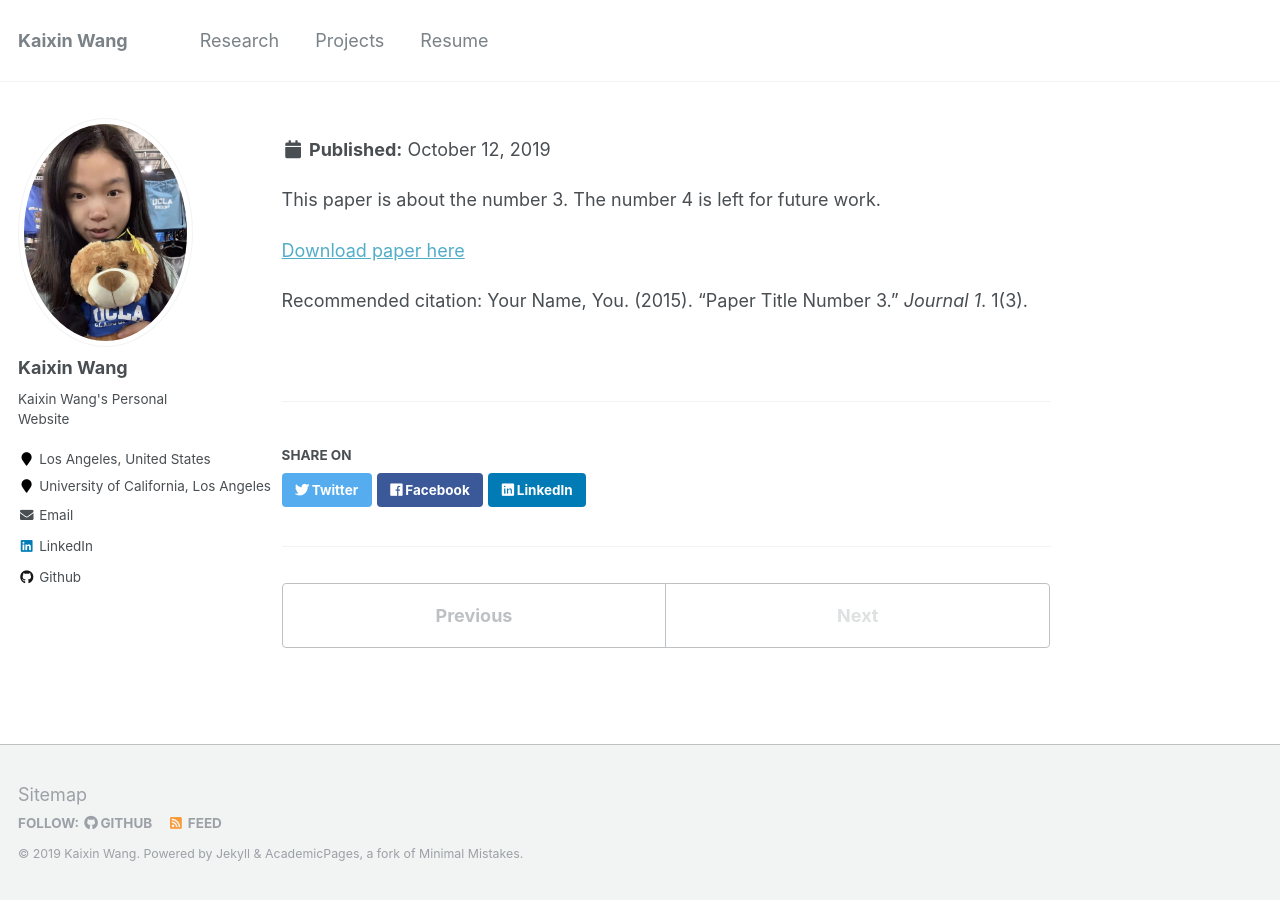
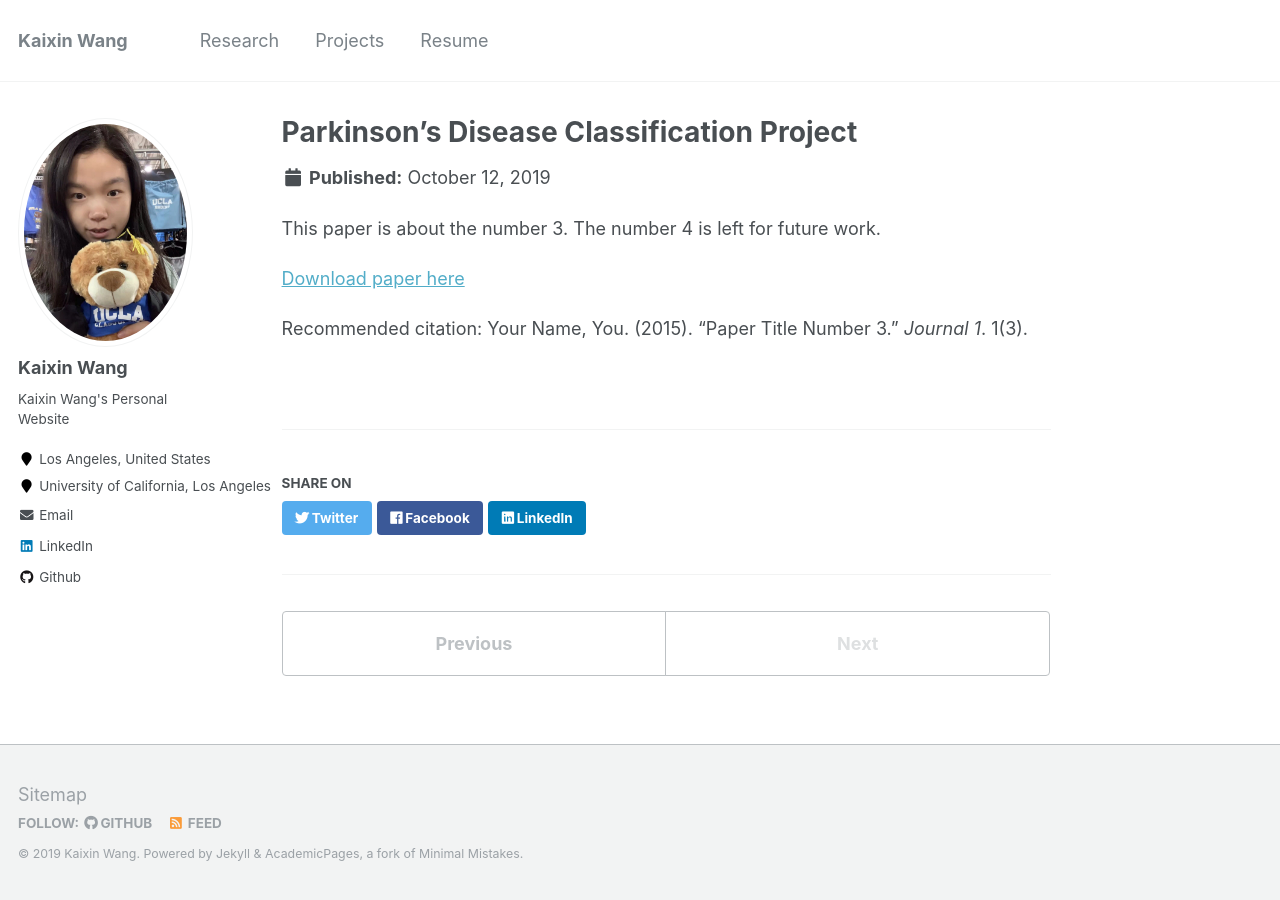
Before and after one commit to kaixin-wang/kaixin-wang.github.io, a Jekyll site: the page built from _research/ParkinsonsClassification.md, in a window 1280 px wide. Built offline with Jekyll 4.4.1, drawn with Linux system fonts in a browser that asks for light colours.

Commit message:
Update ParkinsonsClassification.md

```diff
--- a/_research/ParkinsonsClassification.md
+++ b/_research/ParkinsonsClassification.md
@@ -1,8 +1,8 @@
 ---
-title: "Parkinson\'s Disease Classification Project"
+title: "Parkinson's Disease Classification Project"
 collection: research
 permalink: /research/ParkinsonsClassification
-excerpt: 'Classifying if a person has the Parkinson's disease based on data collected from experiments.'
+excerpt: "Classifying if a person has the Parkinson's disease based on data collected from experiments."
 ---
 
 
```
